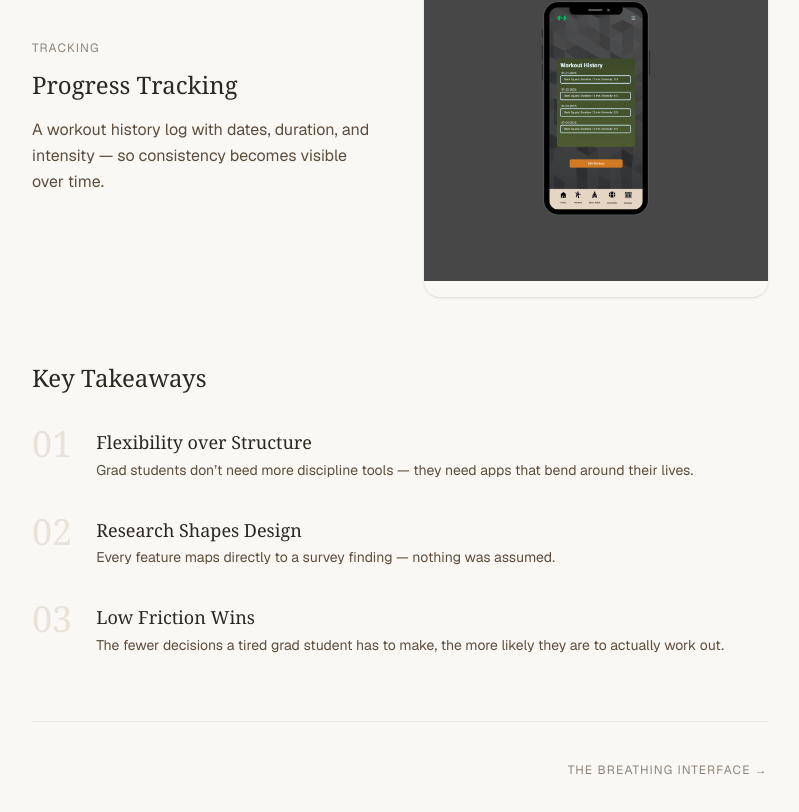
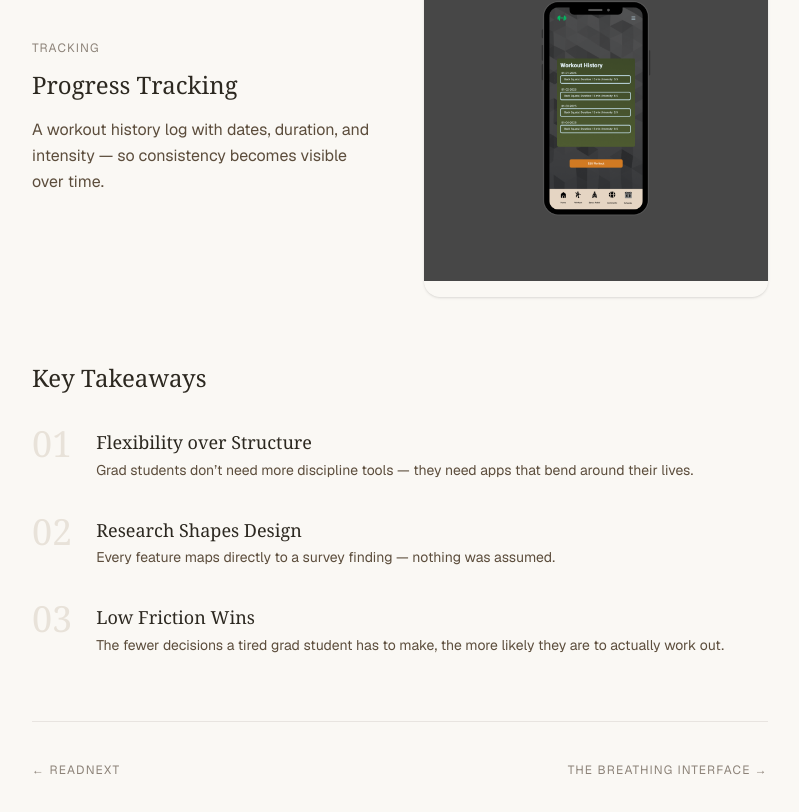
Before and after one commit to NanaAbenaBempong/artbysarps-v2, a Next.js app: page /works/fittgrad in a window 1280 px wide. Shown: the part 3196-4008 px from the top of the page, without its empty margins (240-1039 px from the left). Built offline with nearby package versions, Linux system fonts and the light colour scheme.

Commit message:
Update src/app/works/fittgrad/page.tsx

```diff
--- a/src/app/works/fittgrad/page.tsx
+++ b/src/app/works/fittgrad/page.tsx
@@ -224,7 +224,12 @@ export default function FittGradPage() {
 
           {/* ── Footer nav ────────────────────────────────────────── */}
           <div className="flex items-center justify-between border-t border-[#E8E4E0] pt-10 mt-8">
-            <span />
+            <Link
+              href="/works/readnext"
+              className="text-xs text-[#8C8278] hover:text-[#2C2820] transition-colors duration-200 uppercase tracking-widest"
+            >
+              ← ReadNext
+            </Link>
             <Link
               href="/works/breathing-interface"
               className="text-xs text-[#8C8278] hover:text-[#2C2820] transition-colors duration-200 uppercase tracking-widest"
```
